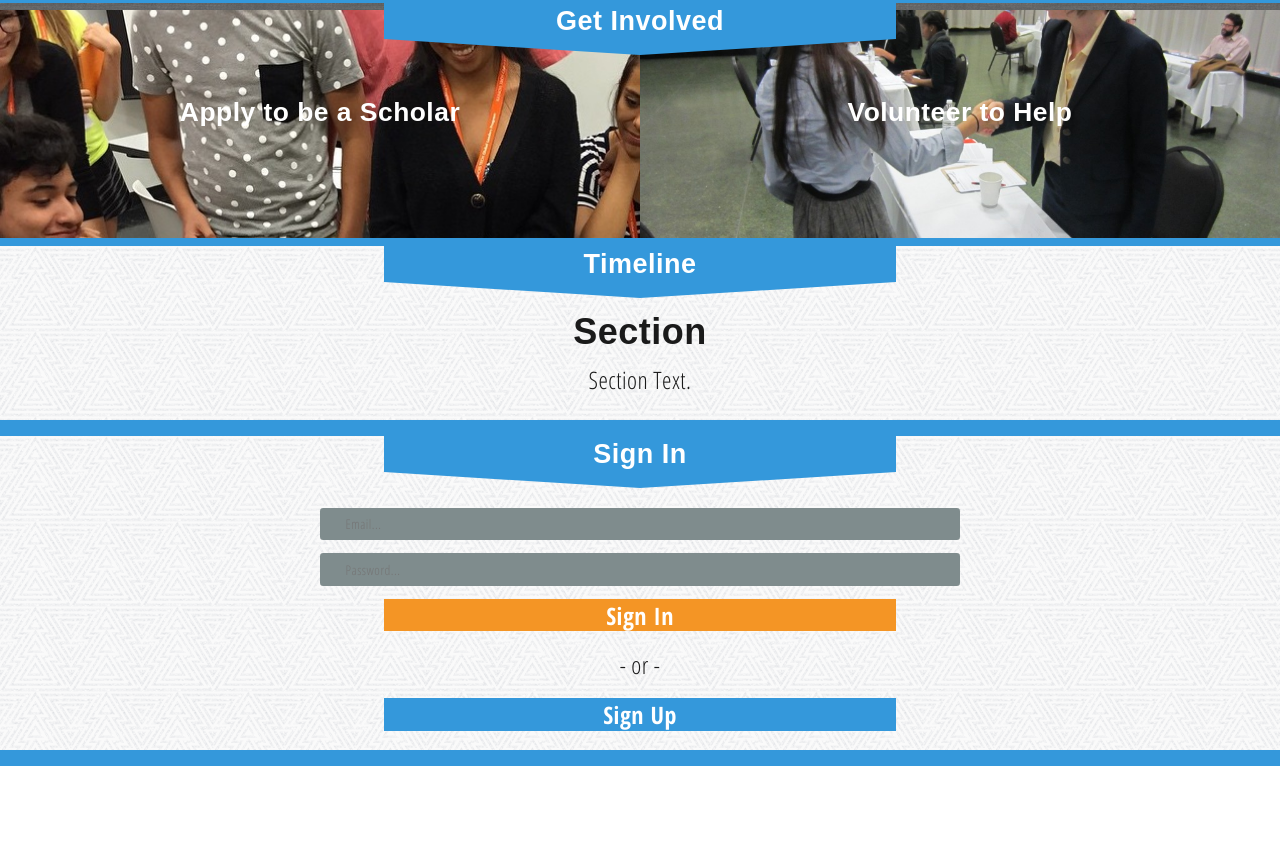
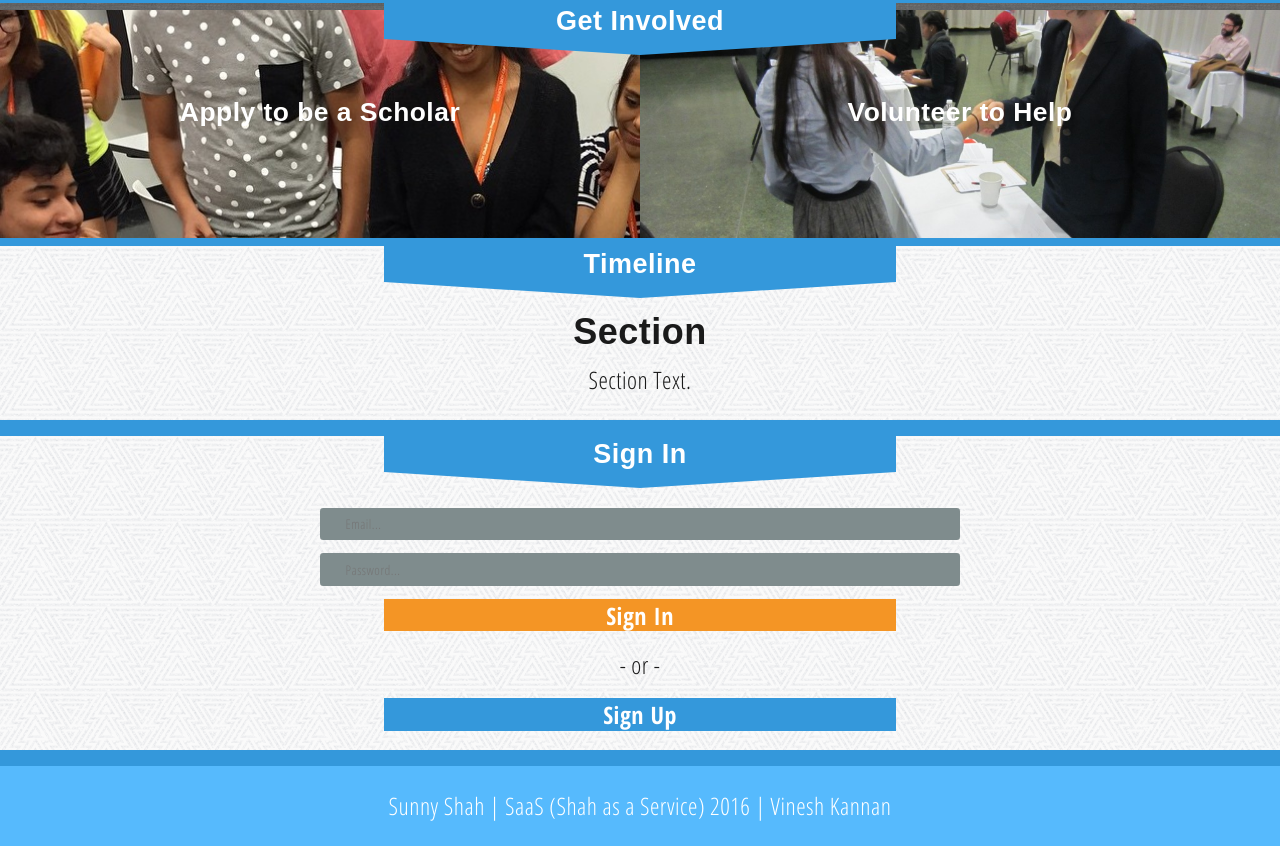
Before and after one commit to vingkan/globalleaders, a plain HTML site: page index.html in a window 1280 px wide. Shown: the part 1357-2203 px from the top of the page. Before the commit the page ends 2123 px from the top, so only its background shows below. Drawn offline with nearby package versions, Linux system fonts and the light colour scheme; a web font is replaced by a local one.

Commit message:
Added footer

```diff
--- a/index.html
+++ b/index.html
@@ -95,6 +95,10 @@
 			<button class="page-button">Sign Up</button>
 		</section>
 
+		<footer>
+			<p>Sunny Shah | SaaS (Shah as a Service) 2016 | Vinesh Kannan</p>
+		</footer>
+
 		<script type="text/javascript">
 
 			var TEAMS = [{
--- a/style/main.less
+++ b/style/main.less
@@ -467,6 +467,13 @@ header{
 
 }
 
+footer{
+	background: @mainLight;
+	color: white;
+	padding: @paddingSize;
+	margin: 0;
+}
+
 /*--------------------------------------------*/
 /*---> FORM <----------------------------------*/
 /*--------------------------------------------*/
```
Also changed, not shown: style/main.css.
